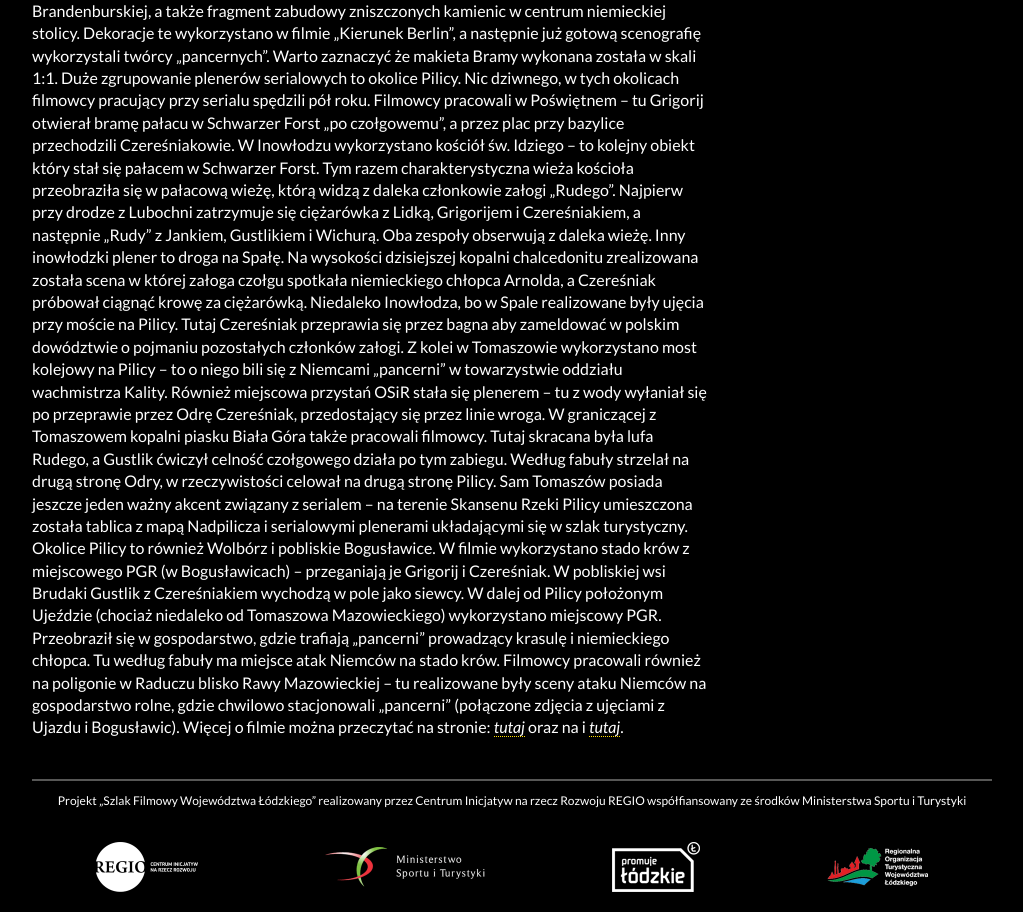
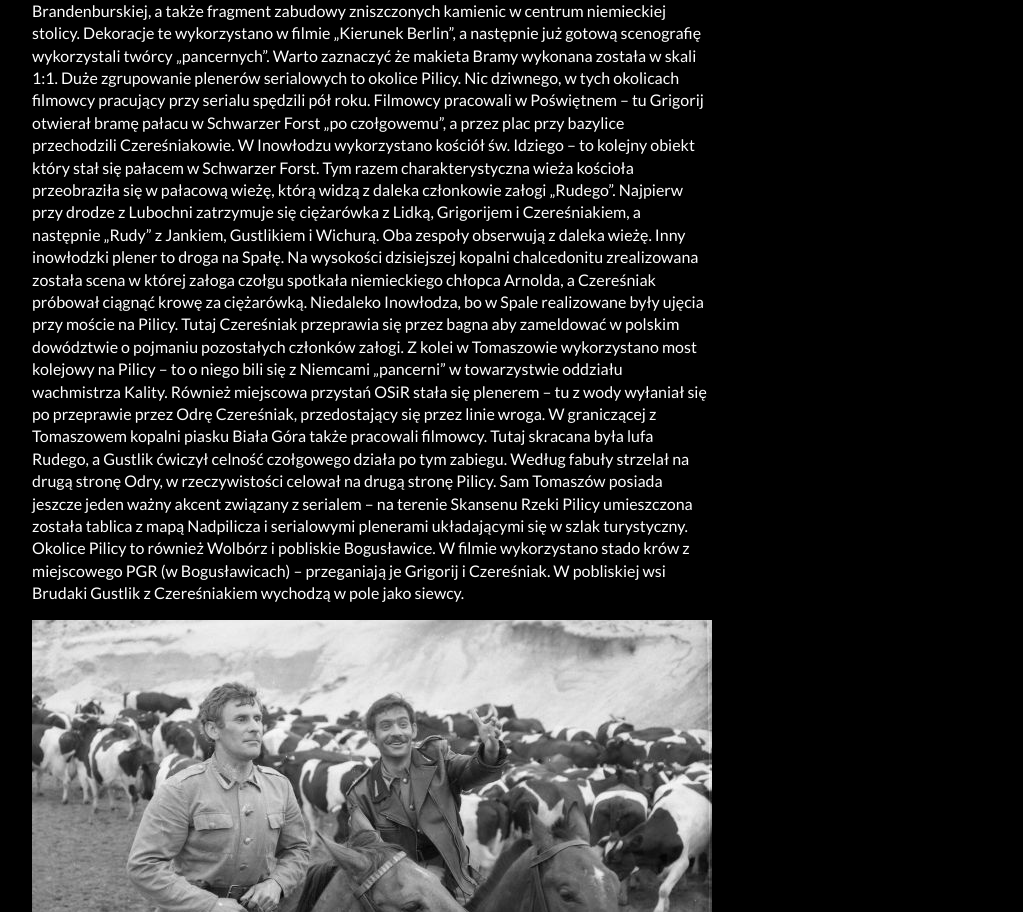
Before and after one commit to fusilli/filmowelodzkie, a Jekyll site: the page built from _filmy/czterej-pancerni-i-pies.md, in a window 1280 px wide and 1400 px high, scrolled down 731 px. Shown: the part 281-1193 px from the top of the window, without its empty margins (128-1151 px from the left). Built offline with Jekyll 4.4.1, drawn with Linux system fonts in a browser that asks for light colours; nearby versions of some CDN libraries; some of the changed text lies outside the part shown; grey boxes are pictures that could not be loaded.

Commit message:
Update czterej-pancerni-i-pies.md

```diff
--- a/_filmy/czterej-pancerni-i-pies.md
+++ b/_filmy/czterej-pancerni-i-pies.md
@@ -24,6 +24,9 @@ Duże zgrupowanie plenerów serialowych to okolice Pilicy. Nic dziwnego, w tych
 Niedaleko Inowłodza, bo w Spale realizowane były ujęcia przy moście na Pilicy. Tutaj Czereśniak przeprawia się przez bagna aby zameldować w polskim dowództwie o pojmaniu pozostałych członków załogi. Z kolei w Tomaszowie wykorzystano most kolejowy na Pilicy – to o niego bili się z Niemcami „pancerni” w towarzystwie oddziału wachmistrza Kality. Również miejscowa przystań OSiR stała się plenerem – tu z wody wyłaniał się po przeprawie przez Odrę Czereśniak, przedostający się przez linie wroga. W graniczącej z Tomaszowem kopalni piasku Biała Góra także pracowali filmowcy. Tutaj skracana była lufa Rudego, a Gustlik ćwiczył celność czołgowego działa po tym zabiegu. Według fabuły strzelał na drugą stronę Odry, w rzeczywistości celował na drugą stronę Pilicy.
 Sam Tomaszów posiada jeszcze jeden ważny akcent związany z serialem – na terenie Skansenu Rzeki Pilicy umieszczona została tablica z mapą Nadpilicza i serialowymi plenerami układającymi się w szlak turystyczny.
 Okolice Pilicy to również Wolbórz i pobliskie Bogusławice. W filmie wykorzystano stado krów z miejscowego PGR (w Bogusławicach) – przeganiają je Grigorij i Czereśniak. W pobliskiej wsi Brudaki Gustlik z Czereśniakiem wychodzą w pole jako siewcy.
+
+![Grigorij i Czereśniak wśród krów z Bogusławic](/foto/kadry/czterej-pancerni.jpg)
+
 W dalej od Pilicy położonym Ujeździe (chociaż niedaleko od Tomaszowa Mazowieckiego) wykorzystano miejscowy PGR. Przeobraził się w gospodarstwo, gdzie trafiają „pancerni” prowadzący krasulę i niemieckiego chłopca. Tu według fabuły ma miejsce atak Niemców na stado krów.
 Filmowcy pracowali również na poligonie w Raduczu blisko Rawy Mazowieckiej – tu realizowane były sceny ataku Niemców na gospodarstwo rolne, gdzie chwilowo stacjonowali „pancerni” (połączone zdjęcia z ujęciami z Ujazdu i Bogusławic).
 Więcej o filmie można przeczytać na stronie: [*tutaj*](http://www.filmpolski.pl/fp/index.php?film=121749) oraz na i [*tutaj*](http://www.tvp.pl/seriale/archiwalne/czterej-pancerni-i-pies).
```
